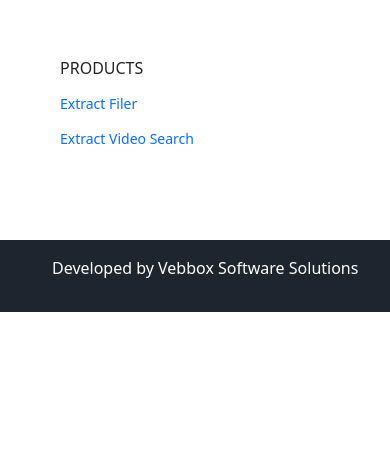
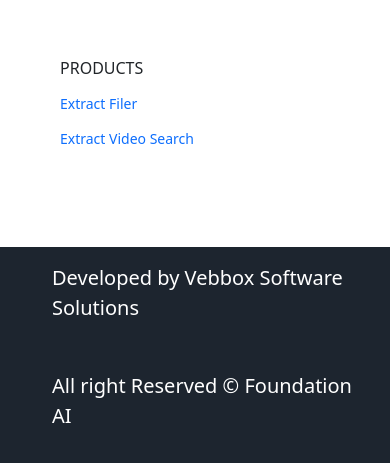
Before and after one commit to TeamVebbox/Datareveal.ai, a PHP site: page /index.php in a window 390 px wide. Shown: the part 4941-5404 px from the top of the page. Before the commit the page ends 5253 px from the top, so only its background shows below. Run offline with PHP 8.4, Linux system fonts and the light colour scheme; some libraries are stand-ins or nearby versions.

Commit message:
footer.php
updated footer and developed section

```diff
--- a/footer.php
+++ b/footer.php
@@ -27,7 +27,7 @@
 
         #dev{
             background-color:#1d252f;
-            margin-top: 8%;
+            margin-top: 10%;
         }
         .dev a
         {
@@ -42,7 +42,7 @@
     </style>
 </head>
 <body>
-  <div class="container-fluid">
+  <div class="container">
    <div class="row">
     <div class="container">
         <div class="row">
@@ -101,11 +101,15 @@
 
 <div class="container-fluid">
     <div class="row" id="dev">
-            <div class="col-xxl-6 col-xl-6 col-lg-6 col-md-6 col-sm-12">
-                <p style="color:#fff;" class="p-3 dev ms-4">Developed by <a href="http://vebbox.com">Vebbox Software Solutions</a></p>
+        <div class="col-xxl-6 col-xl-8 col-lg-10 col-md-6 col-sm-6">
+            <p style="color:#fff; font-size: 20px;" class="p-3 dev ms-4">Developed by <a href="http://vebbox.com">Vebbox Software Solutions</a></p>
+        </div>
+            <div class="col-xxl-6 col-xl-4 col-lg-4 col-md-6 col-sm-6">
+                <p style="color:#fff; font-size: 20px;" class="p-3 dev ms-4">All right Reserved &copy; Foundation AI</p>
             </div>
     </div>
 </div>
+
     <link rel="stylesheet" href="./js/bootstrap.min.js">
 </body>
 </html>
```
